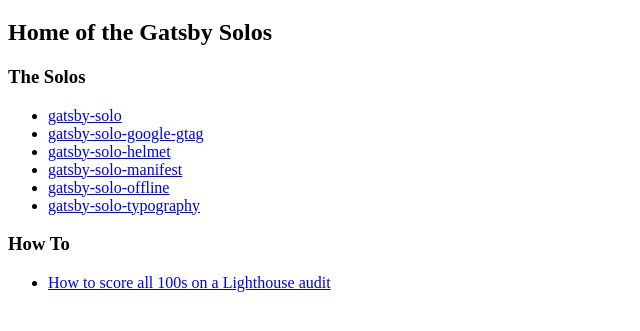
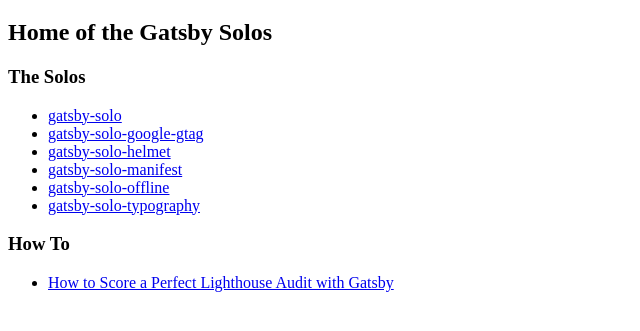
Before and after one commit to JohnMilazzo/atomicgatsby, a Gatsby site: page / in a window 1280 px wide. Shown: the part 61-392 px from the top of the page, without its empty margins (0-640 px from the left). Built offline with nearby package versions, Linux system fonts and the light colour scheme; Gatsby itself is replaced by a stand-in of ours.

Commit message:
tweaked lighthouse article title

```diff
--- a/src/pages/index.js
+++ b/src/pages/index.js
@@ -36,8 +36,8 @@
     <h3>How To</h3>
     <ul>
       <li>
-        <Link to="/how/lighthouse">
-          How to score all 100s on a Lighthouse audit
+        <Link to="/how/perfect-lighthouse-audit-with-gatsby">
+          How to Score a Perfect Lighthouse Audit with Gatsby
         </Link>
       </li>
     </ul>
```
